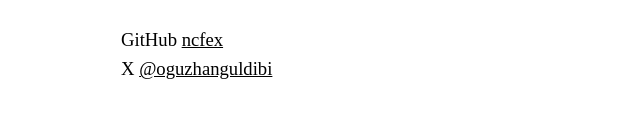
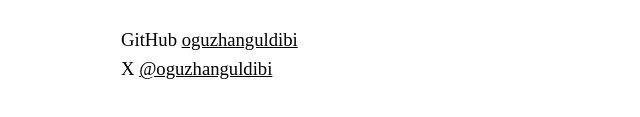
Before and after one commit to oguzhanguldibi/website, a plain HTML site: page index.html in a window 1280 px wide. Shown: the part 299-416 px from the top of the page, without its empty margins (7-647 px from the left). Drawn offline with Linux system fonts and the light colour scheme.

```diff
--- a/index.html
+++ b/index.html
@@ -24,7 +24,7 @@
       </div>
       <img src="galaxy.gif" alt="galaxy" width="400" height="158" />
       <p>
-        GitHub <a href="https://github.com/ncfex">ncfex</a><br />
+        GitHub <a href="https://github.com/oguzhanguldibi">oguzhanguldibi</a><br />
         X <a href="https://x.com/oguzhanguldibi">@oguzhanguldibi</a><br />
       </p>
     </div>
```
